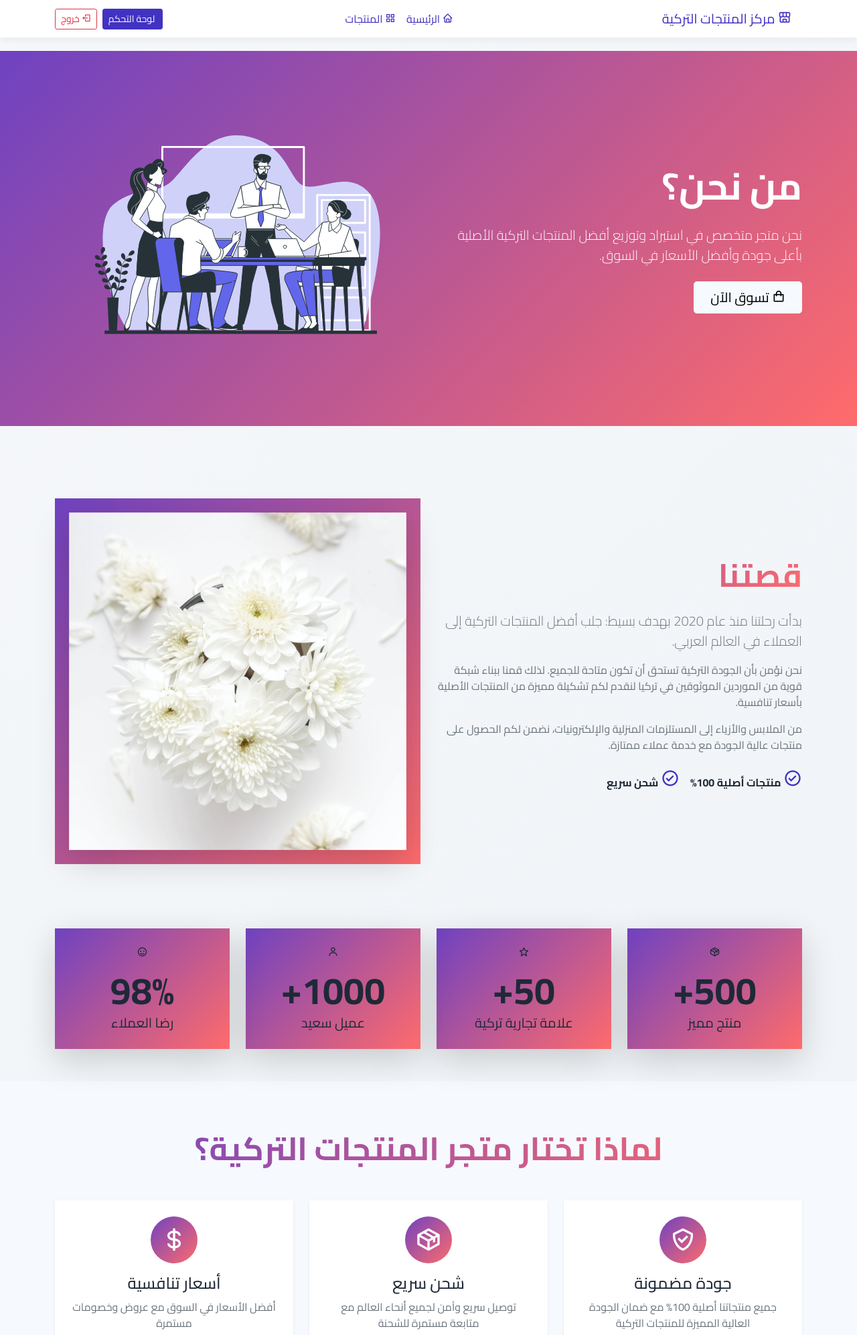
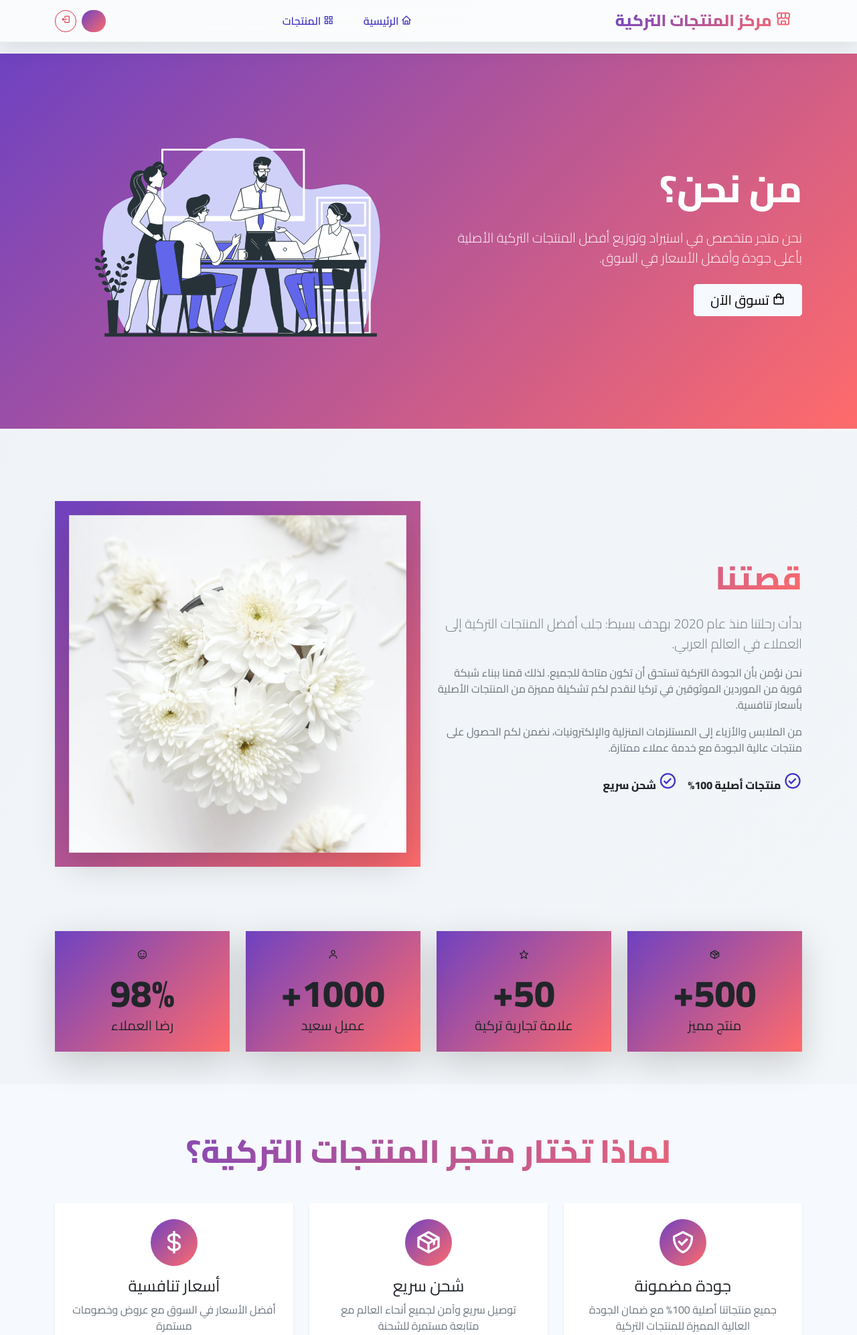
Before and after one commit to haider151500-creator/turkish-shop, a Flask app: page /about in a window 1280 px wide. Shown: the top 1993 px of the page at 67% size. Run offline with Flask 3, Linux system fonts and the light colour scheme; a user stored in the database is signed in; some libraries are stand-ins or nearby versions.

Commit message:
تحديث كامل للمشروع

```diff
--- a/templates/base.html
+++ b/templates/base.html
@@ -4,63 +4,105 @@
   <meta charset="utf-8">
   <meta name="viewport" content="width=device-width, initial-scale=1">
   <meta name="description" content="مركز المنتجات التركية - أفضل المنتجات الأصلية بأعلى جودة وأفضل الأسعار">
-  <meta name="keywords" content="منتجات تركية, متجر تركي, ملابس تركية, اكسسوارات تركية, استيراد من تركيا">
-  <meta name="author" content="متجر المنتجات التركية">
   <title>{% block title %}مركز المنتجات التركية | أفضل مركز{% endblock %}</title>
-
-  <link rel="apple-touch-icon" href="{{ url_for('static', filename='assets/img/apple-icon.png') }}">
-  <link rel="shortcut icon" href="{{ url_for('static', filename='assets/img/favicon.ico') }}" type="image/x-icon">
 
   <link href="{{ url_for('static', filename='assets/css/bootstrap.min.css') }}" rel="stylesheet">
   <link href="{{ url_for('static', filename='assets/css/boxicon.min.css') }}" rel="stylesheet">
-  <link rel="stylesheet" href="{{ url_for('static', filename='assets/css/templatemo.css') }}">
-  <link rel="stylesheet" href="{{ url_for('static', filename='assets/css/custom.css') }}">
-  <link href="https://fonts.googleapis.com/css2?family=Cairo:wght@300;400;500;600;700;800&display=swap" rel="stylesheet">
+  <link href="https://fonts.googleapis.com/css2?family=Cairo:wght@300;400;600;800&display=swap" rel="stylesheet">
 
   <style>
     :root {
-      --primary-color: #6f42c1;
-      --secondary-color: #ff6b6b;
-      --dark-color: #1f2937;
+      --primary: #6f42c1;
+      --secondary: #ff6b6b;
+      --bg: #f5f7fa;
+      --glass: rgba(255,255,255,0.7);
     }
 
     body {
-      font-family: 'Cairo', 'Tahoma', sans-serif;
-      background: linear-gradient(135deg, #f5f7fa 0%, #eef2f6 100%);
-      padding-top: 76px;
-      min-height: 100vh;
-      color: var(--dark-color);
+      font-family: 'Cairo', sans-serif;
+      background: linear-gradient(135deg,#eef2f6,#f8fafc);
+      padding-top: 80px;
     }
 
+    /* 🔥 Navbar */
     .navbar {
-      background: rgba(255, 255, 255, 0.98) !important;
-      box-shadow: 0 4px 10px rgba(0,0,0,0.05);
+      background: var(--glass) !important;
+      backdrop-filter: blur(12px);
+      box-shadow: 0 10px 30px rgba(0,0,0,0.08);
+      border-bottom: 1px solid rgba(0,0,0,0.05);
+    }
+
+    .navbar-brand {
+      font-weight: 800;
+      font-size: 1.5rem;
+      background: linear-gradient(135deg,var(--primary),var(--secondary));
+      -webkit-background-clip: text;
+      -webkit-text-fill-color: transparent;
+    }
+
+    .nav-link {
+      font-weight: 600;
+      margin: 0 6px;
+      padding: 8px 16px !important;
+      border-radius: 30px;
+      transition: 0.3s;
+    }
+
+    .nav-link:hover {
+      background: rgba(111,66,193,0.1);
+      transform: translateY(-2px);
     }
 
     .nav-link.active {
-      background: linear-gradient(135deg, var(--primary-color), var(--secondary-color));
+      background: linear-gradient(135deg,var(--primary),var(--secondary));
       color: white !important;
+    }
+
+    /* 🔥 Buttons */
+    .btn-primary {
+      background: linear-gradient(135deg,var(--primary),var(--secondary));
+      border: none;
+      border-radius: 30px;
+      padding: 6px 18px;
+      transition: 0.3s;
+    }
+
+    .btn-primary:hover {
+      transform: translateY(-2px);
+      box-shadow: 0 10px 20px rgba(111,66,193,0.3);
+    }
+
+    .btn-outline-danger {
       border-radius: 30px;
     }
 
+    /* 🔥 Alerts */
+    .alert {
+      border-radius: 15px;
+      box-shadow: 0 10px 20px rgba(0,0,0,0.05);
+    }
+
+    /* 🔥 Loader */
     .loader {
       position: fixed;
       inset: 0;
-      background: linear-gradient(135deg, var(--primary-color), var(--secondary-color));
+      background: linear-gradient(135deg,var(--primary),var(--secondary));
       display: flex;
+      align-items: center;
       justify-content: center;
-      align-items: center;
       z-index: 9999;
     }
 
     .loader.hide {
-      display: none;
+      opacity: 0;
+      visibility: hidden;
+      transition: 0.5s;
     }
 
     .spinner {
-      width: 60px;
-      height: 60px;
-      border: 4px solid rgba(255,255,255,0.3);
+      width: 70px;
+      height: 70px;
+      border: 5px solid rgba(255,255,255,0.3);
       border-top-color: white;
       border-radius: 50%;
       animation: spin 0.8s linear infinite;
@@ -68,6 +110,11 @@
 
     @keyframes spin {
       to { transform: rotate(360deg); }
+    }
+
+    /* ✨ Smooth animation */
+    * {
+      transition: all 0.2s ease-in-out;
     }
   </style>
 
@@ -79,18 +126,17 @@
   <div class="spinner"></div>
 </div>
 
-<nav class="navbar navbar-expand-lg fixed-top" id="mainNav">
+<nav class="navbar navbar-expand-lg fixed-top">
   <div class="container">
     <a class="navbar-brand" href="{{ url_for('index') }}">
-      <i class='bx bx-store-alt'></i>
-      <span>مركز المنتجات التركية</span>
+      <i class='bx bx-store-alt'></i> مركز المنتجات التركية
     </a>
 
-    <button class="navbar-toggler" type="button" data-bs-toggle="collapse" data-bs-target="#navbarNav">
+    <button class="navbar-toggler" data-bs-toggle="collapse" data-bs-target="#nav">
       <span class="navbar-toggler-icon"></span>
     </button>
 
-    <div class="collapse navbar-collapse" id="navbarNav">
+    <div class="collapse navbar-collapse" id="nav">
       <ul class="navbar-nav mx-auto">
 
         <li class="nav-item">
@@ -107,16 +153,16 @@
 
       </ul>
 
+      {% if session.get('is_admin') %}
       <div class="d-flex gap-2">
-        {% if session.get('is_admin') %}
-          <a href="{{ url_for('admin_dashboard') }}" class="btn btn-primary btn-sm">
-            <i class='bx bx-dashboard'></i> لوحة التحكم
-          </a>
-          <a href="{{ url_for('admin_logout') }}" class="btn btn-outline-danger btn-sm">
-            <i class='bx bx-log-out'></i> خروج
-          </a>
-        {% endif %}
+        <a href="{{ url_for('admin_dashboard') }}" class="btn btn-primary btn-sm">
+          <i class='bx bx-dashboard'></i>
+        </a>
+        <a href="{{ url_for('admin_logout') }}" class="btn btn-outline-danger btn-sm">
+          <i class='bx bx-log-out'></i>
+        </a>
       </div>
+      {% endif %}
     </div>
   </div>
 </nav>
@@ -138,15 +184,13 @@
   {% block content %}{% endblock %}
 </main>
 
-<script src="{{ url_for('static', filename='assets/js/jquery.min.js') }}"></script>
 <script src="{{ url_for('static', filename='assets/js/bootstrap.bundle.min.js') }}"></script>
 
 <script>
 window.addEventListener('load', function() {
-  const loader = document.getElementById('loader');
   setTimeout(() => {
-    if(loader) loader.classList.add('hide');
-  }, 800);
+    document.getElementById('loader').classList.add('hide');
+  }, 700);
 });
 </script>
 
```
